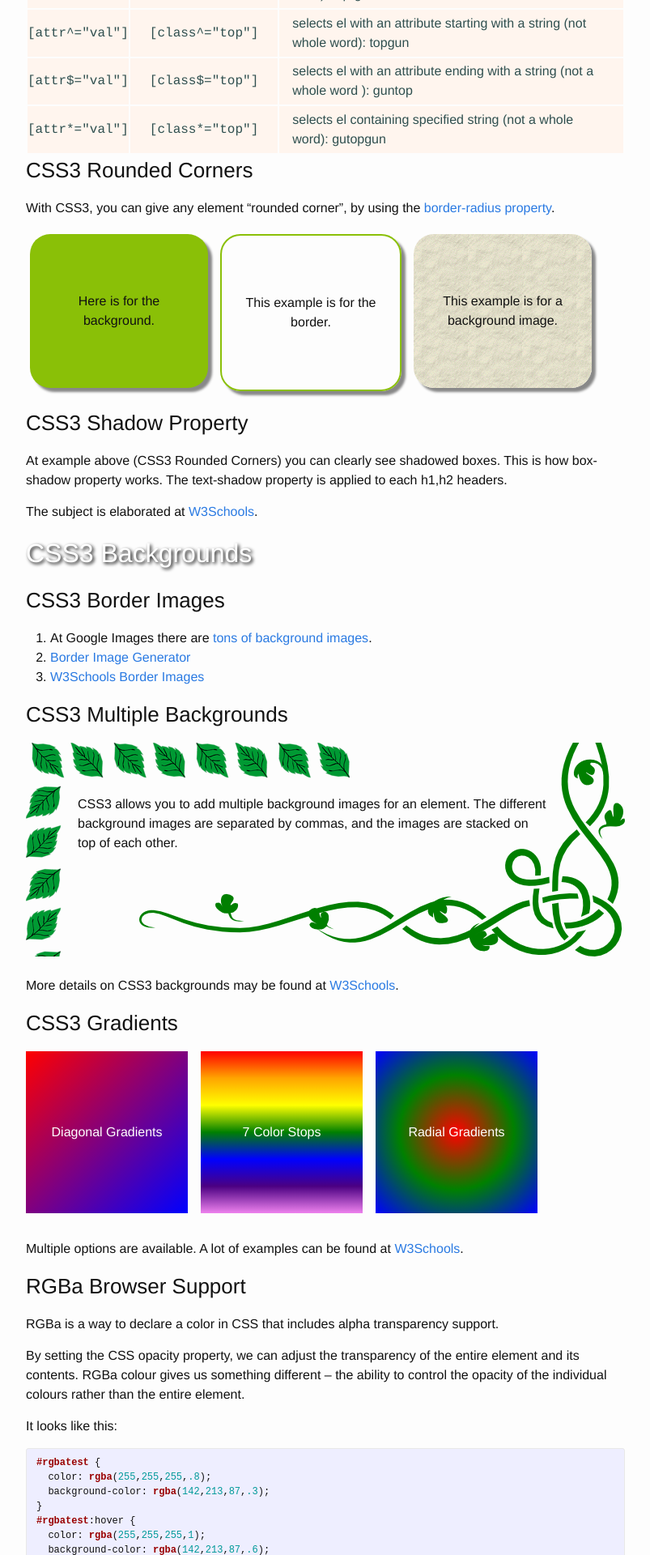
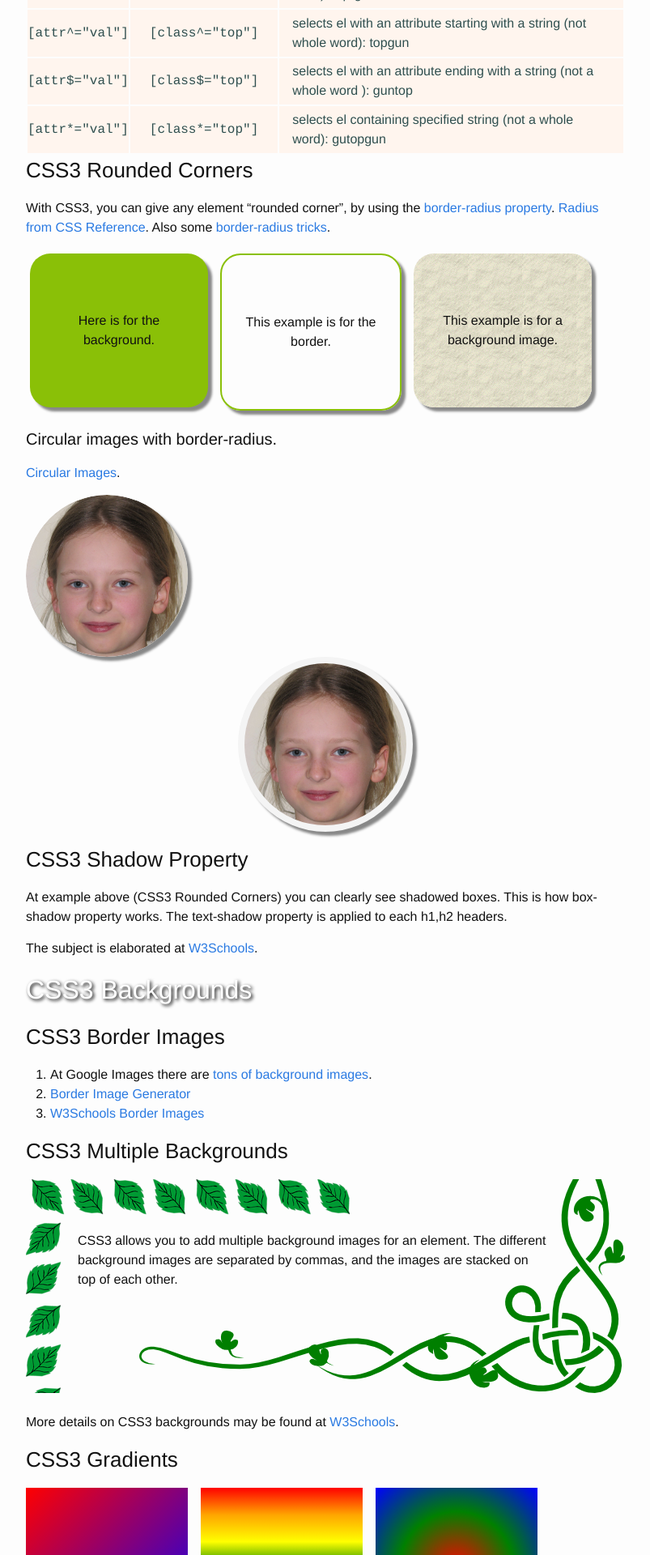
Before and after one commit to jkedra/jkedra.github.io, a Jekyll site: the page built from _posts/2016/2016-01-20-css.md, in a window 1280 px wide. Shown: the part 829-2749 px from the top of the page at 81% size, without its empty margins (238-1041 px from the left). Built offline with Jekyll 4.4.1, drawn with Linux system fonts in a browser that asks for light colours; some of the changed text lies outside the part shown.

Commit message:
circular images

```diff
--- a/_posts/2016/2016-01-20-css.md
+++ b/_posts/2016/2016-01-20-css.md
@@ -79,6 +79,8 @@ http://www.w3schools.com/css/css_attribute_selectors.asp
 
 With CSS3, you can give any element "rounded corner", by using the
 [border-radius property](http://www.w3schools.com/css/css3_borders.asp).
+[Radius from CSS Reference][radius2].
+Also some [border-radius tricks](https://css-tricks.com/almanac/properties/b/border-radius/).
 
 <p class="rcorners1">
 Here is for the background.
@@ -91,6 +93,22 @@ This example is for the border.
 <p class="rcorners3">
 This example is for a background image.
 </p>
+
+<p class="clearb"> </p>
+
+#### Circular images with border-radius.
+
+[Circular Images][circular1].
+
+<div class="circular">
+  <img src="{{ site.url }}/img/lidzia50a.jpg" class="circular">
+</div>
+
+<div>
+  <img src="{{ site.url }}/img/lidzia50a.jpg" class="round">
+</div>
+
+
 
 <p class="clearb"> </p>
 
@@ -212,6 +230,7 @@ HOVER OVER ME
 
 
 ## CSS
+1. [CSS Tricks][csstricks] - a lot of great content.
 1. [CSS W3 Schools][csslrn1] - CSS tutorial, a lot of editable examples.
 2. [Learn Layout](http://learnlayout.com/) - CSS layouts explained.
 3. [CSS color names][csscol1]
--- a/css/rcorn.scss
+++ b/css/rcorn.scss
@@ -80,6 +80,30 @@ td { background-color: SeaShell;
     }
 }
 
+
+.shadow {
+    box-shadow: 5px 5px 3px #888888;
+}
+
+.circular {
+    @extend .shadow;
+
+    display: block;
+    overflow: hidden;
+    border-radius: 50%;
+    max-width: 200px;
+    max-height: 200px;
+}
+
+.round {
+    @extend .circular;
+
+    line-height: 0;
+    margin: 0 auto;
+    padding: 8px;
+    background: #f4f4f4 none repeat scroll 0 0;
+}
+
 .clearb {
   clear: both;
 }
```
Also changed, not shown: other parts of _posts/2016/2016-01-20-css.md (+3 -0 lines), img/lidzia50a.jpg (added).
